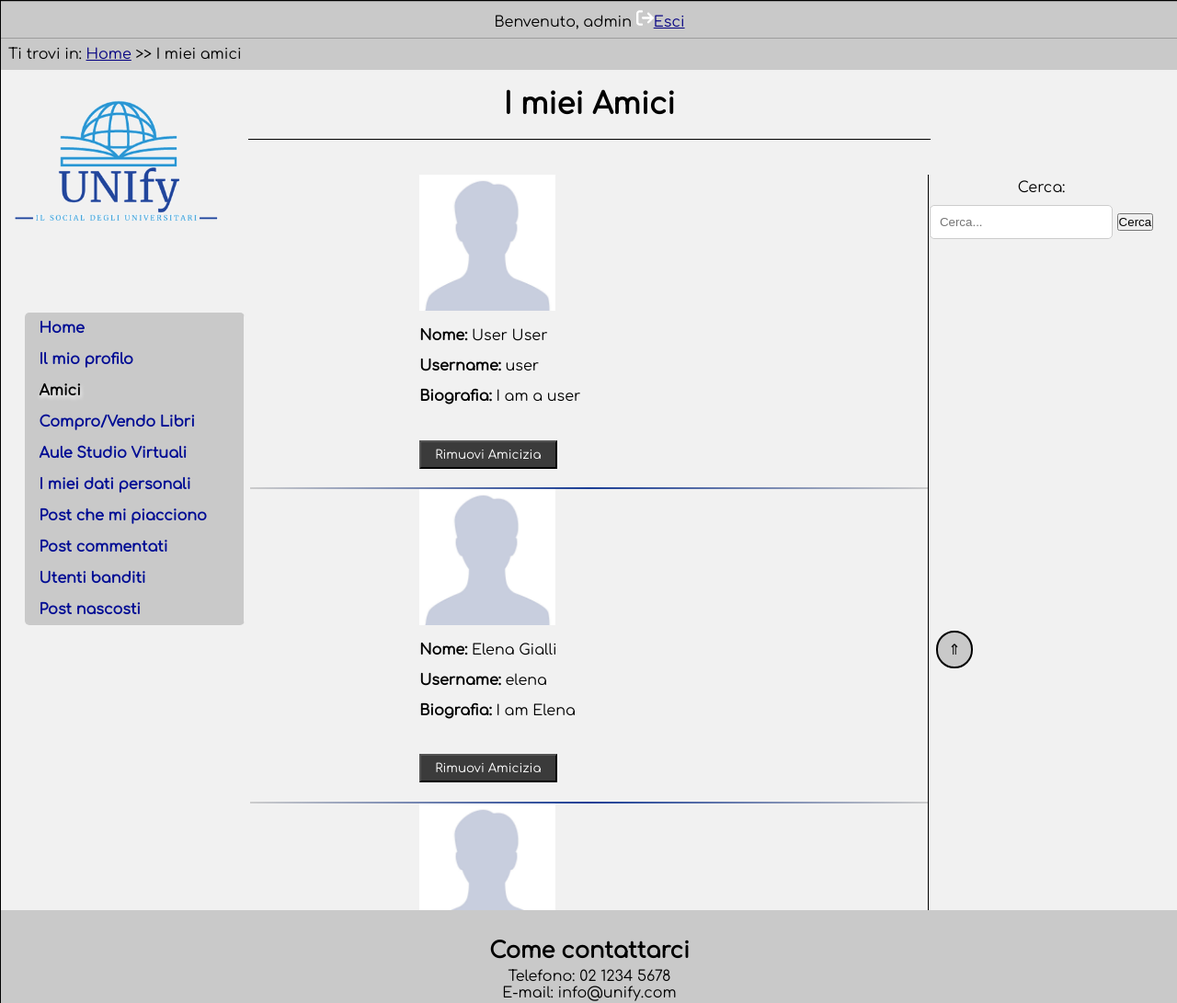
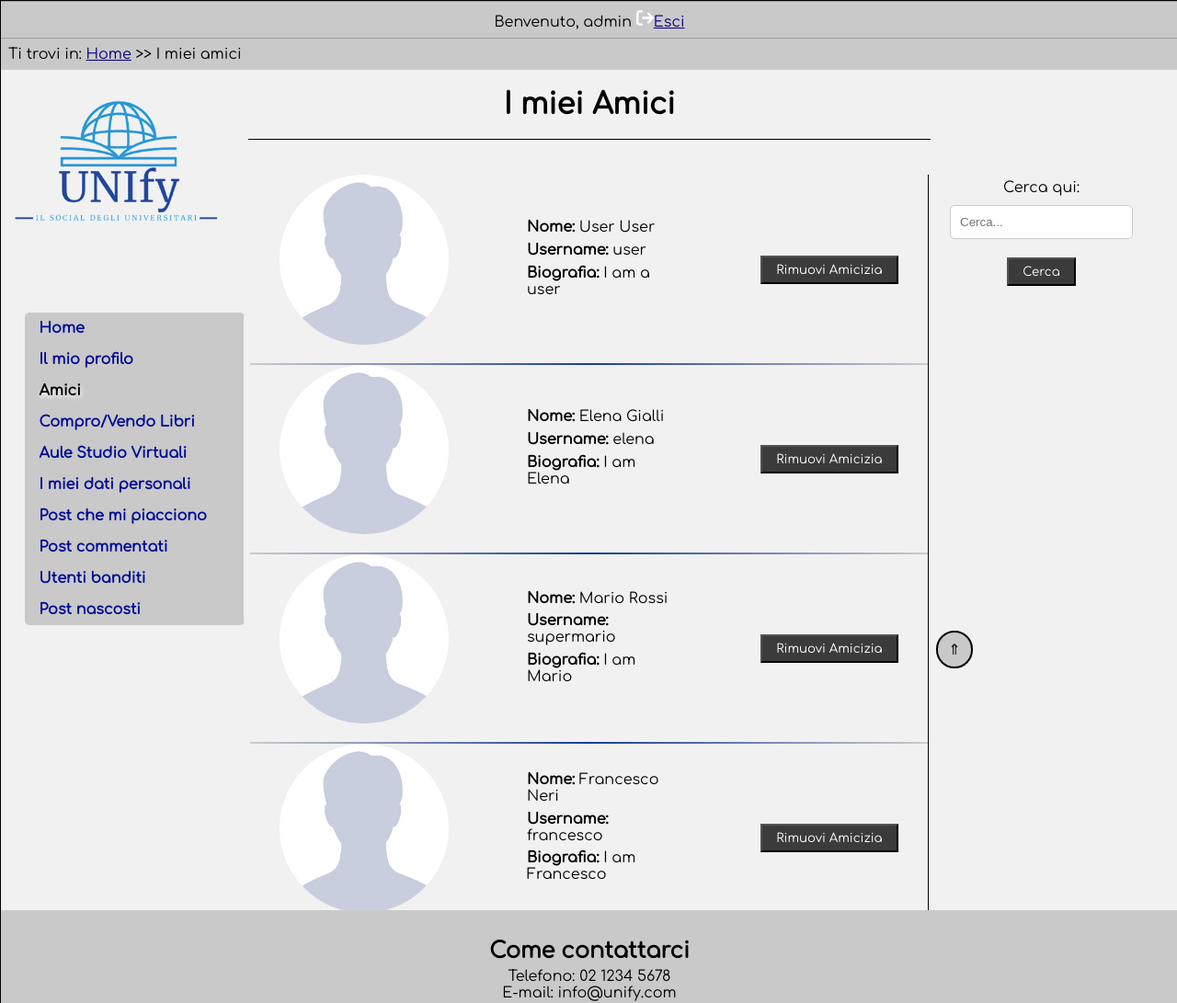
Before and after one commit to LaGangDelBosco/UNIfy, a PHP site: page /amici.php in a window 1280 px wide. Shown: the top 1091 px of the page at 92% size. Run offline with PHP 8.4, Linux system fonts and the light colour scheme; the visitor is signed in with stand-in values (Sample User, id 1); data comes from the database, SQL or seed files in the repository.

Commit message:
aggiunta span lang dinamica su post, aule e libri, modifiche di stile pagina amici

```diff
--- a/annuncio.php
+++ b/annuncio.php
@@ -40,6 +40,7 @@ $annuncio_template->insert("menu", build_menu());
 
 if($annuncio!=null){
     $annuncio_template->insert_multiple("nome_libro", $annuncio['title']);
+    $annuncio_template->insert("nome_libro_title", toglispan($annuncio['title']));
     $annuncio_template->insert("annuncio", build_annuncio($annuncio));
 }
 
--- a/aula.php
+++ b/aula.php
@@ -12,7 +12,7 @@ $nome_aula = "";
 if(isset($_GET['room_code'])){
     $id_aula = $_GET['room_code'];
     $aula= $db->get_aula($id_aula);
-    $nome_aula = $aula['name'];
+    $nome_aula = toglispan($aula['name']);
     //if(!$aula) TODO: da implementare (magari con pagina di errore)
 
 }
@@ -23,6 +23,7 @@ $aule_studio_virtuali_template = $template_engine->load_template("aula-template.
 $aule_studio_virtuali_template->insert("menu", build_menu());
 
 $aule_studio_virtuali_template->insert_multiple("nome_aula", $nome_aula);
+$aule_studio_virtuali_template->insert_multiple("nome_aula_title", toglispan($nome_aula));
 
 $aule_studio_virtuali_template->insert("header", build_header());
 $aule_studio_virtuali_template->insert("goback", build_goback());
--- a/crea-aula.php
+++ b/crea-aula.php
@@ -12,8 +12,8 @@ if(!isset($_SESSION['Username'])){
 }
 
 if(isset($_POST['submit_crea_aula'])){
-    $nome_aula = $_POST['name'];
-    $categoria = $_POST['genre'];
+    $nome_aula = contrassegnaParoleInglesi($_POST['name']);
+    $categoria = contrassegnaParoleInglesi($_POST['genre']);
     if($db->crea_aula($nome_aula, $categoria, $username)){
         header("Location: aule-studio-virtuali.php?messaggio=Aula creata con successo");
         exit();
--- a/index.php
+++ b/index.php
@@ -23,6 +23,8 @@ function convert_youtube_links_to_iframe($text) {
 if(isset($_POST['submit-public-post'])){
     $text = $_POST['text'];
     $media = $_FILES['media'];
+
+    $text = contrassegnaParoleInglesi($text);
 
     $text = convert_youtube_links_to_iframe($text);
 
--- a/lib/builder.php
+++ b/lib/builder.php
@@ -248,23 +248,45 @@ function build_lista_amici($username){
             if($result_query_profile->num_rows > 0)
                 $row_query_profile = $result_query_profile->fetch_assoc();
 
-            $lista_amici .= "<ul class=\"profilo\" id=\"amici\">
-                                <li><img class='profile-picture'  src = ".$row_query_user['profile_picture_path']." alt=\"\"/></li>
+            // $lista_amici .= "<ul class=\"profilo\" id=\"amici\">
+            //                     <li><img class='profile-picture'  src = ".$row_query_user['profile_picture_path']." alt=\"\"/></li>
+            //                     <li><b>Nome: </b>".$row_query_user['name']."</li>
+            //                     <li><b>Username: </b>".$amico."</li>
+            //                     <li><b>Biografia: </b>".$row_query_profile['bio']."</li>
+            //                     <li>
+            //                         <fieldset>
+            //                             <legend>Rimuovi amicizia a ".$amico."</legend>
+            //                             <form method='post' action='amici.php' name='rimuovi_amicizia'>
+            //                                 <div>
+            //                                     <input type='hidden' name='amico' value='".$amico."' />
+            //                                 </div>
+            //                                 <button class=\"loginbtn\" type='submit' name='submit_rimuovi_amicizia'>Rimuovi Amicizia</button>
+            //                             </form>
+            //                         </fieldset>
+            //                     </li>
+            //                 </ul><hr/>"; //rimuovi_amicizia DA IMPLEMENTARE
+
+            $lista_amici .= "<div class='amico'>
+                    <div class='amico-foto'>
+                        <img class='profile-picture' id='friend-picture' src='".$row_query_user['profile_picture_path']."' alt=''/>
+                    </div>
+                    <div class='amico-info'>
+                        <ul class='profilo'>
                             <li><b>Nome: </b>".$row_query_user['name']."</li>
                             <li><b>Username: </b>".$amico."</li>
                             <li><b>Biografia: </b>".$row_query_profile['bio']."</li>
-                                <li>
+                        </ul>
+                    </div>
+                    <div class='amico-azione'>
                         <fieldset>
                             <legend>Rimuovi amicizia a ".$amico."</legend>
                             <form method='post' action='amici.php' name='rimuovi_amicizia'>
-                                            <div>
                                 <input type='hidden' name='amico' value='".$amico."' />
-                                            </div>
-                                            <button class=\"loginbtn\" type='submit' name='submit_rimuovi_amicizia'>Rimuovi Amicizia</button>
+                                <button class='loginbtn' type='submit' name='submit_rimuovi_amicizia'>Rimuovi Amicizia</button>
                             </form>
                         </fieldset>
-                                </li>
-                            </ul><hr/>"; //rimuovi_amicizia DA IMPLEMENTARE
+                    </div>
+                </div><hr/>";
 
         }
     }
@@ -355,7 +377,7 @@ function build_mypost($username){
             }
 
             $mypost .= "<li>".$row_query['created_at']."</li>
-                            <li>".$row_query['content']."</li>";
+                            <li class=\"player\">".$row_query['content']."</li>";
 
             if($db->get_media_path($post_id) != "NULL") {
                 // controlla se il media è un'immagine o un video
@@ -439,13 +461,13 @@ function build_lista_libri(){
             if(isset($_SESSION['Username']) && $_SESSION['Username'] == $row_query['username']){
                 $lista_libri .= "<form method='get' action='annuncio.php?myid=".$row_query['book_id']."' name='vedi_annuncio'>
                                     <div>
-                                        <button class=\"loginbtn\" type='submit' name='myid' value='".$row_query['book_id']."' aria-label=\"Vedi il tuo annuncio del libro ".$row_query['title']."\" >Vedi il tuo annuncio</button>
+                                        <button class=\"loginbtn\" type='submit' name='myid' value='".$row_query['book_id']."' aria-label=\"Vedi il tuo annuncio del libro ".togliSpan($row_query['title'])."\" >Vedi il tuo annuncio</button>
                                     </div>
                                 </form>";
             }else{
                 $lista_libri .= "<form method='post' action='annuncio.php?id=".$row_query['book_id']."' name='contatta_venditore'>
                                     <div>
-                                        <button class=\"loginbtn\" type='submit' name='id' value='".$row_query['book_id']."' aria-label=\"Vedi annuncio del libro ".$row_query['title']."\">Vedi annuncio</button>
+                                        <button class=\"loginbtn\" type='submit' name='id' value='".$row_query['book_id']."' aria-label=\"Vedi annuncio del libro ".togliSpan($row_query['title'])."\">Vedi annuncio</button>
                                     </div>
                                 </form>";
             }
@@ -1027,9 +1049,9 @@ function build_lista_aule(){
                                     </div>
                                 </form>";
             }
-            $lista_aule .= "<form method='get' action='aula.php?room_code=\"".$row_query['id']."\"&room_name=urlencode(\"".$row_query['name']."\")' name='vedi_aula'>
+            $lista_aule .= "<form method='get' action='aula.php?room_code=\"".$row_query['id']."\"&room_name=urlencode(\"".toglispan($row_query['name'])."\")' name='vedi_aula'>
                                     <div>
-                                        <input type='hidden' name='room_name' value='".urlencode($row_query['name'])."' />
+                                        <input type='hidden' name='room_name' value='".urlencode(toglispan($row_query['name']))."' />
                                         <button class=\"loginbtn\" type='submit' name='room_code' value='".$row_query['id']."' aria-label='Entra in aula di \"".$row_query['name']."\"'>Entra in aula</button>
                                     </div>
                                 </form>
@@ -1129,9 +1151,9 @@ function build_lista_aule_filter($categoria){
                                     </div>
                                 </form>";
             }
-            $lista_aule .= "<form method='get' action='aula.php?room_code=\"".$row_query['id']."\"&room_name=urlencode(\"".$row_query['name']."\")' name='vedi_aula'>
+            $lista_aule .= "<form method='get' action='aula.php?room_code=\"".$row_query['id']."\"&room_name=urlencode(\"".toglispan($row_query['name'])."\")' name='vedi_aula'>
                                     <div>
-                                        <input type='hidden' name='room_name' value='".urlencode($row_query['name'])."' />
+                                        <input type='hidden' name='room_name' value='".urlencode(toglispan($row_query['name']))."' />
                                         <button class=\"loginbtn\" type='submit' name='room_code' value='".$row_query['id']."' aria-label='Entra in aula di \"".$row_query['name']."\"'>Entra in aula</button>
                                     </div>
                                 </form>
@@ -1173,9 +1195,9 @@ function build_lista_aule_search($search){
                                     </div>
                                 </form>";
             }
-            $lista_aule .= "<form method='get' action='aula.php?room_code=\"".$row_query['id']."\"&room_name=urlencode(\"".$row_query['name']."\")' name='vedi_aula'>
+            $lista_aule .= "<form method='get' action='aula.php?room_code=\"".$row_query['id']."\"&room_name=urlencode(\"".toglispan($row_query['name'])."\")' name='vedi_aula'>
                                     <div>
-                                        <input type='hidden' name='room_name' value='".urlencode($row_query['name'])."' />
+                                        <input type='hidden' name='room_name' value='".urlencode(toglispan($row_query['name']))."' />
                                         <button class=\"loginbtn\" type='submit' name='room_code' value='".$row_query['id']."' aria-label='Entra in aula di \"".$row_query['name']."\"'>Entra in aula</button>
                                     </div>
                                 </form>
@@ -1187,3 +1209,23 @@ function build_lista_aule_search($search){
 
     return $lista_aule;
 }
+
+function contrassegnaParoleInglesi($testo) {
+    // Sostituisce i tag [en] e [/en] con <span lang="en"> e </span>
+    $testoConTag = preg_replace('/\[en\](.*?)\[\/en\]/', '<span lang="en">$1</span>', $testo);
+    return $testoConTag;
+}
+
+function cambialospan($testo){
+    // Sostituisce i tag <span lang="en"> e </span> con [en] e [/en]
+    $testo = str_replace("<span lang=\"en\">", "[en]", $testo);
+    $testo = str_replace("</span>", "[/en]", $testo);
+    return $testo;
+}
+
+function toglispan($testo){
+    // Sostituisce i tag <span lang="en"> e </span> con [en] e [/en]
+    $testo = str_replace("<span lang=\"en\">", "", $testo);
+    $testo = str_replace("</span>", "", $testo);
+    return $testo;
+}
--- a/style.css
+++ b/style.css
@@ -374,7 +374,7 @@ header img {
 .form_box{
     text-align: center;
     padding: 15px;
-    max-width: 27%;
+    max-width: 37%;
     margin: auto;
     border: 6px solid #000000;
     margin-bottom: 2%;
@@ -415,6 +415,31 @@ header img {
 .profile-picture{
     width: 40%;
     height: auto;
+    border-radius: 50%;
+}
+
+#friend-picture{
+    width: 100%;
+    border-radius:50%;
+}
+
+.amico {
+    display: flex;
+    align-items: center;
+    margin-bottom: 1em;
+}
+
+.amico-foto {
+    margin-left: 2em;
+    width: 25%;
+}
+
+.amico-info {
+    flex-grow: 1;
+}
+
+.amico-azione {
+    margin-right: 2em;
 }
 
 fieldset{
@@ -587,6 +612,12 @@ hr{
     background-color:#fff;
 }
 
+#chatContainerRoom{
+    border-left: 1px solid #0048ff;
+    border-bottom: 1px solid #0048ff;
+    border-top: 1px solid #0048ff;
+}
+
 #chatHeader, #chatHeaderRoom{
     background-color:#007bff;
     color:#fff;
@@ -743,6 +774,19 @@ hr{
     margin-right: auto;
 }
 
+.info-tag{
+    margin-top: 2%;
+    margin-bottom: 2%;
+    font-size: 0.8em;
+}
+
+.info-tag-center{
+    margin-top: 2%;
+    margin-bottom: 2%;
+    font-size: 0.8em;
+    text-align: center;
+}
+
 /*
 ======================================
                 FOOTER
--- a/templates/amici-template.html
+++ b/templates/amici-template.html
@@ -51,9 +51,9 @@
 
 				<nav id="extra-section" aria-label="Sezione di ricerca e interessi">
                     <div id="search-bar">
-						<label for="search">Cerca:</label>
+						<label for="search">Cerca qui:</label><br/>
                         <input type="text" id="search" placeholder="Cerca..." />
-                        <button type="button" onclick="searchFunction()">Cerca</button> <!-- da implementare -->
+                        <button class="loginbtn" type="button" onclick="searchFunction()">Cerca</button> <!-- da implementare -->
                     </div>
                     <!-- potrebbe interessarti -->
                 </nav>
--- a/templates/annuncio-template.html
+++ b/templates/annuncio-template.html
@@ -3,7 +3,7 @@
 <head>
 	<meta charset="utf-8" />
 
-	<title> <component>nome_libro</component> - UNIfy </title>
+	<title> <component>nome_libro_title</component> - UNIfy </title>
 	<meta name = "description" content = "Questa pagina è dedicata alla vendita dei libri universitari" />
 	<meta name ="keywords" content ="unify, università, studenti, social, reazioni, like, commenti, post, foto, video" /> <!--TODO: DA MODIFICARE-->
 	<meta name="author" content="Leonardo Frigo, Nicholas Moretto, Raul Seganfreddo, Giacomo Toso"/>
--- a/templates/aula-template.html
+++ b/templates/aula-template.html
@@ -3,7 +3,7 @@
 <head>
 	<meta charset="utf-8" />
 
-	<title> <component>nome_aula</component> - UNIfy </title>
+	<title> <component>nome_aula_title</component> - UNIfy </title>
 	<meta name = "description" content = "Questa pagina è dedicata alla vendita dei libri universitari" />
 	<meta name ="keywords" content ="unify, università, studenti, social, reazioni, like, commenti, post, foto, video" /> <!--TODO: DA MODIFICARE-->
 	<meta name="author" content="Leonardo Frigo, Nicholas Moretto, Raul Seganfreddo, Giacomo Toso"/>
--- a/templates/crea-aula-template.html
+++ b/templates/crea-aula-template.html
@@ -42,14 +42,15 @@
 
 				<nav id="post-box" aria-label="Sezione compilazione dati per creare un'aula virtale">
                     <component>messaggio</component>
+					<p class="info-tag-center">Per contrassegnare le parole in inglese, utilizza i tag [en]...[/en] nelle caselle di testo.</p>
 					<form class="form_box" id="crea_aula_form" name="crea_aula_form" method="post" action="crea-aula.php">
                         <div>
-                            <label for="name">Nome aula:</label>
+                            <label for="name">Nome aula:</label><br/>
                             <input type="text" id="name" name="name" placeholder="nome" required />
                             <div class="error" id="name_error"></div>
                         </div>
                         <div>
-                            <label for="genre">Categoria:</label>
+                            <label for="genre">Categoria:</label><br/>
                             <input type="text" id="genre" name="genre" placeholder="categoria" required />
                             <div class="error" id="genre_error"></div>
                         </div>
--- a/templates/index-template.html
+++ b/templates/index-template.html
@@ -46,6 +46,7 @@
 					<div id="text-box">
 						<form method="post" action="index.php" enctype="multipart/form-data">
 							<p><label for="text">Scrivi un post:</label><br/>
+								<p class="info-tag">Per contrassegnare le parole in inglese, utilizza i tag [en]...[/en] nella casella di testo.</p>
 								<textarea id="text" name="text" rows="4" cols="50" placeholder="Scrivi qualcosa..."></textarea><br/>
 							o <label for="media">Carica un'immagine o un video:</label>
 							<input type="file" id="media" name="media" accept="image/*, video/*" /></p>
--- a/templates/mio-profilo-template.html
+++ b/templates/mio-profilo-template.html
@@ -69,9 +69,9 @@
 
 				<nav id="extra-section" aria-label="Sezione di ricerca e interessi">
                     <div id="search-bar">
-						<label for="search">Cerca:</label>
-                        <input type="text" id="search" placeholder="Cerca qui..." />
-                        <button type="button" onclick="searchFunction()">Cerca</button> <!-- da implementare -->
+						<label for="search">Cerca qui:</label><br/>
+                        <input type="text" id="search" placeholder="Cerca..." />
+                        <button class="loginbtn" type="button" onclick="searchFunction()">Cerca</button> <!-- da implementare -->
                     </div>
                     <!-- potrebbe interessarti -->
                 </nav>
```
Also changed, not shown: templates/vendi-libro-template.html (+8 -7 lines), vendi-libro.php (+4 -4 lines). Lines whose indentation alone changed are shown as unchanged.
